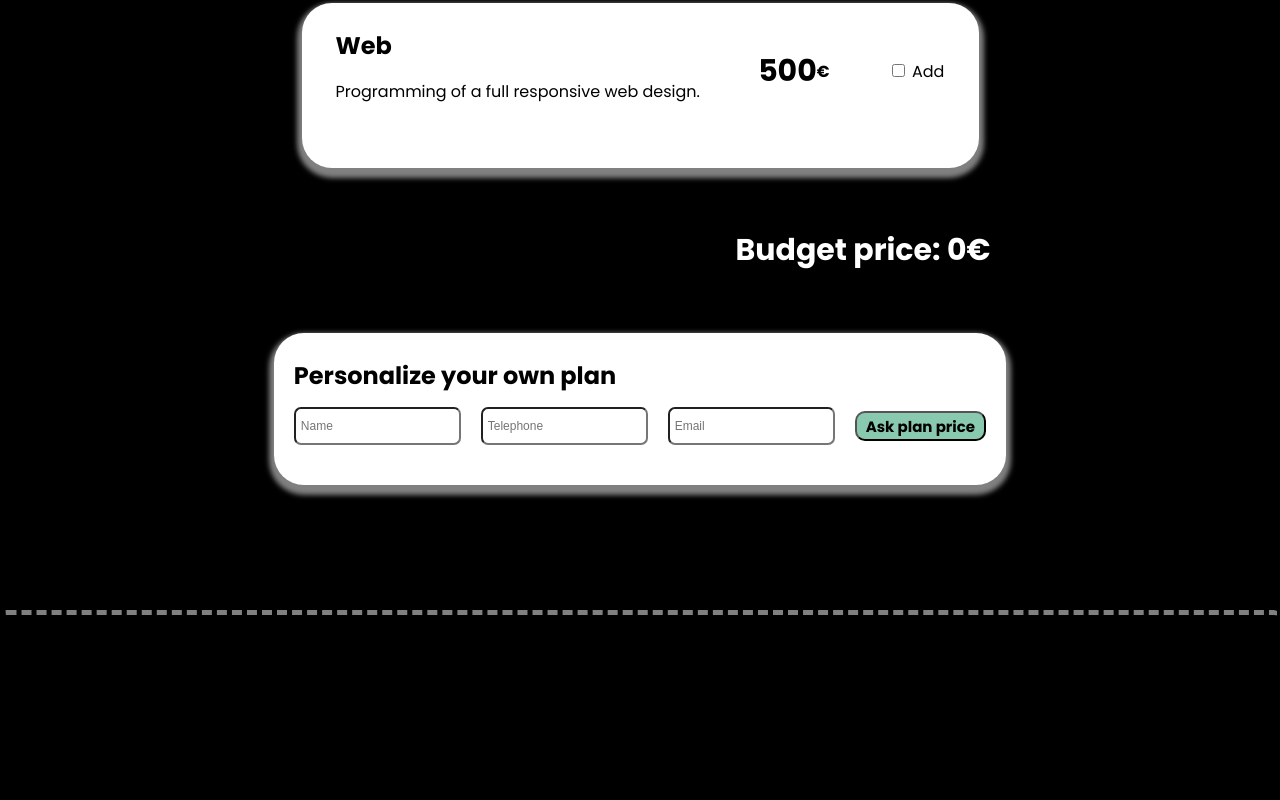
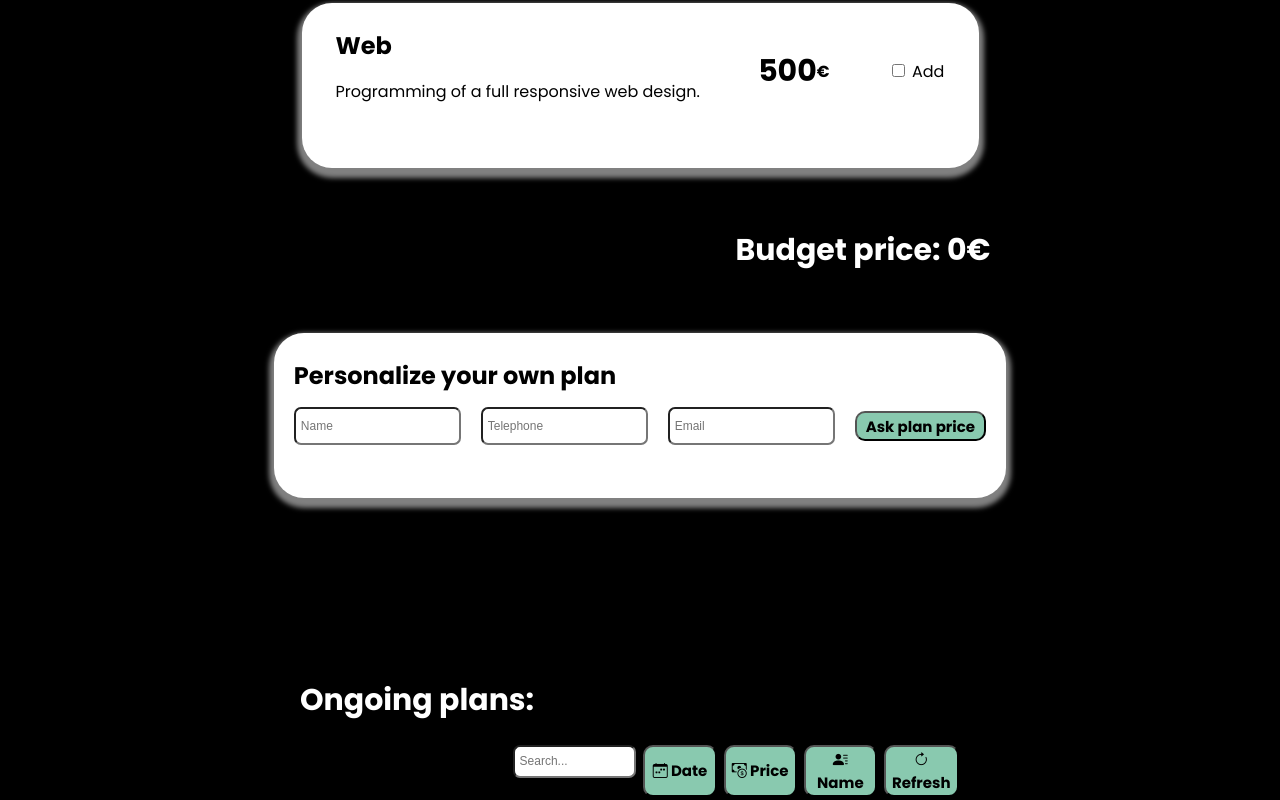
Before and after one commit to Mesadova/budget-app, a React (Vite) app: page / in a window 1280 px wide. Shown: the part 614-1414 px from the top of the page. Before the commit the page ends 1262 px from the top, so only its background shows below. Built offline with nearby package versions, Linux system fonts and the light colour scheme.

Commit message:
Add OngoingPlansNav.jsx

```diff
--- a/package.json
+++ b/package.json
@@ -10,6 +10,7 @@
     "preview": "vite preview"
   },
   "dependencies": {
+    "bootstrap-icons": "^1.11.3",
     "react": "^18.3.1",
     "react-bootstrap": "^2.10.5",
     "react-dom": "^18.3.1",
--- a/src/App.jsx
+++ b/src/App.jsx
@@ -3,8 +3,9 @@ import { Card, CardBody, CardTitle, CardText, Form, Button} from "react-bootstra
 import AvailablePlans from './components/AvailablePlans'
 import BudgetForm from './components/BudgetForm'
 import { styled, createGlobalStyle  } from 'styled-components'
-import PersonalizePlans from './components/PersonalizePlans'
+import OngoingPlans from './components/OngoingPlans'
 import Parameters from './components/Parameters'
+import OngoingPlansNav from './components/OngoingPlansNav.jsx'
 
 const GlobalStyle = createGlobalStyle`
   body {
@@ -46,6 +47,10 @@ const Budget = styled.div`
   font-size: 30px;
   font-weight: bold;
   color: white;
+  &.onGoing {
+    margin-left: -35%;
+    margin-bottom: -3%;
+  }
 `
 
 export const CardContainer = styled.div`
@@ -84,13 +89,10 @@ export const StyledCard = styled(Card)`
     background-color: white;
     align-content: center;
     &.budgetForm {
-      margin-bottom: 160px;
+      margin-bottom: 120px;
       &:after {
         content: "";
-        position: absolute;
-        top: 153%;
-        left: 0;
-        right: 0;
+        position: relative;
         height: 0.5em;
         border-top: 5px dashed gray;
         border-radius: 280px;
@@ -159,6 +161,11 @@ export const StyledInput = styled(Form.Control)`
   &.budgetForm {
     text-align: start;
   }
+  &.navPlans {
+    text-align: start;
+    height: 25px;
+    width: 70%;
+  }
 `
 
 export const ButtonManage = styled(Button)`
@@ -176,36 +183,26 @@ export const ButtonManage = styled(Button)`
     color: #0F1111;
 `
 
+
+
 const App = () => {
   const [total, setTotal] = useState(0)
   const [isSubmitted, setIsSubmitted] = useState(false);
-  const [budgetPlans, setBudgetPlans] = useState([])
+  const [selectedPlans, setSelectedPlans] = useState([])
   const [personalizedPlans, setPersonalizedPlans] = useState([])
   const [personData, setPersonData] = useState({ name: '', telephone: '', email: '', plans: '', total: '' })
   const cardData = [
-    {
-      title: 'Seo',
-      description: 'Programming of a full responsive web design.',
-      price: 300,
-    },
-    {
-      title: 'Ads',
-      description: 'Programming of a full responsive web design.',
-      price: 400,
-    },
-    {
-      title: 'Web',
-      description: 'Programming of a full responsive web design.',
-      price: 500,
-    }
+    {title: 'Seo', description: 'Programming of a full responsive web design.', price: 300},
+    {title: 'Ads', description: 'Programming of a full responsive web design.', price: 400},
+    {title: 'Web', description: 'Programming of a full responsive web design.', price: 500}
   ]
 
   useEffect(() => {
     calcTotal()
-  }, [budgetPlans])
+  }, [selectedPlans])
 
   const calcTotal = () => {
-    const planSum = budgetPlans.reduce((accumulator, currentValue) =>
+    const planSum = selectedPlans.reduce((accumulator, currentValue) =>
         accumulator + currentValue.planPrice + ((currentValue.planLangs + currentValue.planPages) * 30), 0
     )
     setTotal(planSum)
@@ -217,31 +214,48 @@ const App = () => {
     setPersonData((prevData) => ({...prevData, [key]: newPersonData}))
   }
 
-  const createPersonalizePlan = () => {
+  const createPersonalizePlan = (event) => {
     event.preventDefault()
-    setPersonData((prevData) => ({...prevData, ['plans']: budgetPlans}))
-    const newPersonalizedPlan = ({...personData, ['plans']: budgetPlans, ['total']: total})
-    setPersonalizedPlans(personalizedPlans.concat(newPersonalizedPlan))
-    setIsSubmitted(true)
-    setBudgetPlans([])
+    if (selectedPlans.length !== 0) {
+      setPersonData((prevData) => ({...prevData, ['plans']: selectedPlans}))
+      const newPersonalizedPlan = ({...personData, ['plans']: selectedPlans, ['total']: total,
+                                  ['date']: `${new Date().getFullYear()}/${String(new Date().getMonth() + 1).padStart(2, '0')}/${String(new Date().getDate()).padStart(2, '0')} ${String(new Date().getHours()).padStart(2, '0')}:${String(new Date().getMinutes()).padStart(2, '0')}`})
+      setPersonalizedPlans(personalizedPlans.concat(newPersonalizedPlan))
+      setIsSubmitted(true)
+      setSelectedPlans([])
+    } else {
+      console.log('select a plan')
+    }
   }
 
   const handleCheckboxChange = (title, price, index) => (e) => {
+    let newPlan;
     const checked = e.target.checked
-    const newPlan = {
+    if (title === "Web") {
+      newPlan = {
         id: index,
         planTitle: title,
         planChecked: checked,
         planPrice: price,
         planPages: 1,
-        planLangs: 1,
+        planLangs: 2,
+      }
+    } else {
+      newPlan = {
+        id: index,
+        planTitle: title,
+        planChecked: checked,
+        planPrice: price,
+        planPages: null,
+        planLangs: null,
+      }
     }
     if (newPlan.planChecked) {
-        const addedPlans = [...budgetPlans, newPlan]
-        setBudgetPlans(addedPlans)
+        const addedPlans = [...selectedPlans, newPlan]
+        setSelectedPlans(addedPlans)
     } else {
-        const removePlans = budgetPlans.filter(element => element.planTitle !== newPlan.planTitle)
-        setBudgetPlans(removePlans)
+        const removePlans = selectedPlans.filter(element => element.planTitle !== newPlan.planTitle)
+        setSelectedPlans(removePlans)
     }
   }
 
@@ -250,7 +264,7 @@ const App = () => {
       <GlobalStyle></GlobalStyle>
       <Header>Get the best quality</Header>
       {cardData.map((element, index) => {
-        const isPlanChecked = budgetPlans.some(plan => plan.id === index && plan.planChecked);
+        const isPlanChecked = selectedPlans.some(plan => plan.id === index && plan.planChecked)
         return (
           <StyledCard key={index}>
             <CardContainer>
@@ -259,11 +273,11 @@ const App = () => {
                 isPlanChecked={isPlanChecked} handleCheckboxChange={handleCheckboxChange}
               />
             </CardContainer>
-            {isPlanChecked && (
+            {isPlanChecked && index === 2 && (
               <CardContainer className='parameters'>
                 <StyledCardBody className='parameters'>
                   <Parameters
-                    id={index} budgetPlans={budgetPlans} setBudgetPlans={setBudgetPlans}
+                    id={index} selectedPlans={selectedPlans} setSelectedPlans={setSelectedPlans}
                   />
                 </StyledCardBody>
               </CardContainer>
@@ -278,9 +292,13 @@ const App = () => {
         handlePersonalizePlan={handlePersonalizePlan} createPersonalizePlan={createPersonalizePlan}
         personData={personData}>
       </BudgetForm>
+      <Budget className='onGoing'>
+        <p>Ongoing plans:</p>
+      </Budget>
+      <OngoingPlansNav personalizedPlans={personalizedPlans} setPersonalizedPlans={setPersonalizedPlans}></OngoingPlansNav>
       {isSubmitted && (
         personalizedPlans.map((plan, planIndex) => (
-          <PersonalizePlans key={planIndex} personData={plan}></PersonalizePlans>
+          <OngoingPlans key={planIndex} personData={plan}></OngoingPlans>
         ))
       )}
     </Container>
--- a/src/components/PersonalizePlans.jsx
+++ b/src/components/OngoingPlans.jsx
@@ -1,23 +1,27 @@
 import {StyledCardTitle, StyledCard, StyledCardBody, CardContainer, StyledCardText} from '../App'
 
-const PersonalizePlans = ({personData}) => {
+const OngoingPlans = ({personData = {} }) => {
+    const { name, telephone, email, total, ...services } = personData
 
     return(
         <StyledCard>
             <CardContainer className='personalizedPlan'>
                 <StyledCardBody className="personalData">
-                    {personData.name && <StyledCardTitle>{personData.name}</StyledCardTitle>}
-                    {personData.telephone && <StyledCardText className='personalizedPlan'>{personData.telephone}</StyledCardText>}
-                    {personData.email && <StyledCardText className='personalizedPlan'>{personData.email}</StyledCardText>}
+                    {name && <StyledCardTitle>{name}</StyledCardTitle>}
+                    {telephone && <StyledCardText className='personalizedPlan'>{telephone}</StyledCardText>}
+                    {email && <StyledCardText className='personalizedPlan'>{email}</StyledCardText>}
                 </StyledCardBody>
                 <StyledCardBody>
                     <StyledCardText>
                         Contracted services:
                         <ul>
-                        {Object.entries(personData).map(([key, value]) => (
+                        {Object.entries(services).map(([key, value]) => (
                             typeof value === "object" && value !== null ? (
                                 Object.entries(value).map(([subKey, subValue]) => (
-                                    <li key={subKey}>{subValue.planTitle} ({subValue.planPages} pages, {subValue.planLangs} languages)</li>
+                                    <li key={subKey}>
+                                        {subValue.planTitle}
+                                        {subValue.planPages !== null ? ` (${subValue.planPages} pages, ${subValue.planLangs} languages)` : ''}
+                                    </li>
                                 ))
                             ) : null
                         ))}
@@ -26,11 +30,11 @@ const PersonalizePlans = ({personData}) => {
                 </StyledCardBody>
                 <StyledCardBody className="header">
                     <StyledCardText className='personalizedTotal'>Total:</StyledCardText>
-                    {personData.total && <StyledCardText className='price'>{personData.total} €</StyledCardText>}
+                    {total && <StyledCardText className='price'>{total} €</StyledCardText>}
                 </StyledCardBody>
             </CardContainer>
         </StyledCard>
     )
 }
 
-export default PersonalizePlans
+export default OngoingPlans
--- /dev/null
+++ b/src/components/OngoingPlansNav.jsx
@@ -0,0 +1,107 @@
+import { Button } from 'react-bootstrap'
+import styled from 'styled-components'
+import { StyledInput } from '../App'
+import 'bootstrap-icons/font/bootstrap-icons.css'
+
+export const OngoingNav = styled.div`
+  display: flex;
+  width: 35%;
+  margin-top: 0px;
+  margin-left: 15%;
+  gap: 7px;
+`
+const ButtonNav = styled(Button)`
+    outline: 0;
+    cursor: pointer;
+    border-radius: 10px;
+    background: #89C9AF;
+    font-size: 15px;
+    width: 40%;
+    height: 40%px;
+    text-align: center;
+    font-weight: bold;
+    color: black;
+    font-family: 'Poppins';
+`
+
+const OngoingPlansNav = ({setPersonalizedPlans, personalizedPlans}) => {
+
+    const sortByPrice = () => {
+        return personalizedPlans.map((v, i) => {
+            console.log(v,i)
+            return {i, value: v.total }
+        })
+    }
+    const sortByName = () => {
+        return personalizedPlans.map((v, i) => {
+            console.log(v,i)
+            return {i, value: v.name }
+        })
+    }
+    const sortByDate = () => {
+        return personalizedPlans.map((v, i) => {
+            console.log(v,i)
+            return {i, value: v.date }
+        })
+    }
+
+    const sortPlans = (key) => (event) => {
+        event.preventDefault()
+        let mapped = {}
+        switch (key) {
+            case 'name':
+                mapped = sortByName()
+                break;
+            case 'price':
+                mapped = sortByPrice()
+                break;
+            case 'date':
+                mapped = sortByDate()
+                break;
+            default:
+                mapped = sortByDate()
+                break;
+        }
+        if (key === 'reSort') {
+            mapped.sort((a, b) => {
+                if (a.value > b.value) {
+                    return -1;
+                }
+                if (a.value < b.value) {
+                    return 1;
+                }
+                return 0;
+            })
+        } else {
+            mapped.sort((a, b) => {
+                if (a.value > b.value) {
+                    return 1;
+                }
+                if (a.value < b.value) {
+                    return -1;
+                }
+                return 0;
+            })
+        }
+        const result = mapped.map((v) => personalizedPlans[v.i]);
+        console.log(result)
+        setPersonalizedPlans(result)
+    }
+
+    return(
+        <OngoingNav>
+            <StyledInput className='navPlans' placeholder='Search...'/>
+            <ButtonNav onClick={sortPlans('date')}>
+                <i className="bi bi-calendar-week"></i> Date</ButtonNav>
+            <ButtonNav onClick={sortPlans('price')}>
+                <i className="bi bi-cash-coin"></i> Price</ButtonNav>
+            <ButtonNav onClick={sortPlans('name')}>
+                <i className="bi bi-person-lines-fill"></i> Name</ButtonNav>
+            <ButtonNav onClick={sortPlans('reSort')}>
+                <i className="bi bi-arrow-clockwise"></i> Refresh</ButtonNav>
+        </OngoingNav>
+    )
+
+}
+
+export default OngoingPlansNav
--- a/src/components/Parameters.jsx
+++ b/src/components/Parameters.jsx
@@ -3,10 +3,10 @@ import { Form } from "react-bootstrap"
 import {ButtonManage, StyledInput} from '../App'
 
 const Parameters = (props) => {
-    const [planProps, setPlanProps] = useState({pages: 1, lang: 1})
+    const [planProps, setPlanProps] = useState({pages: 1, lang: 2})
 
     const updatePlanProps = (key, value) => {
-        props.setBudgetPlans((prevItems) =>
+        props.setSelectedPlans((prevItems) =>
             prevItems.map((item) =>
                 item.id === props.id ? {...item,[key]: value } : item
         ))
```
Also changed, not shown: 1 other file (tests, documents, lock files or other folders).
